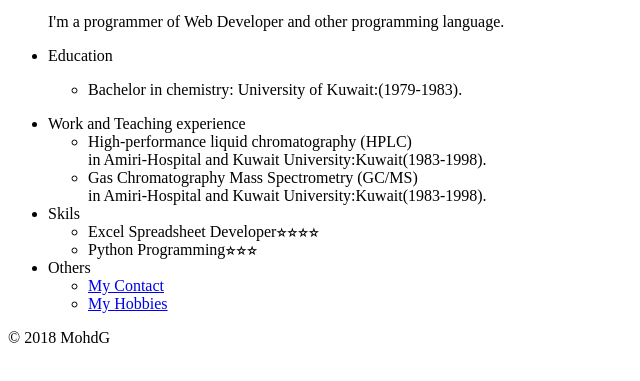
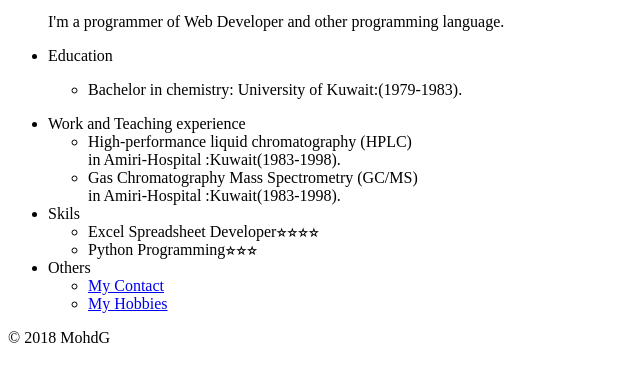
Before and after one commit to Igethubmohd/capstone_pr1, a plain HTML site: page index.html in a window 1280 px wide. Shown: the part 221-602 px from the top of the page, without its empty margins (0-640 px from the left). Drawn offline with Linux system fonts and the light colour scheme.

Commit message:
Add files via upload

```diff
--- a/index.html
+++ b/index.html
@@ -18,9 +18,9 @@
         <li>Work and Teaching experience</li>
             <ul>
                 <li>High-performance liquid chromatography (HPLC) <br>in Amiri-Hospital
-                     and Kuwait University:Kuwait(1983-1998).</li>
+                    :Kuwait(1983-1998).</li>
                 <li>Gas Chromatography Mass Spectrometry (GC/MS)<br> in Amiri-Hospital
-                    and Kuwait University:Kuwait(1983-1998).</li>
+                    :Kuwait(1983-1998).</li>
 
             </ul>
 
```
Also changed, not shown: Contact.html (+1 -1 lines).
